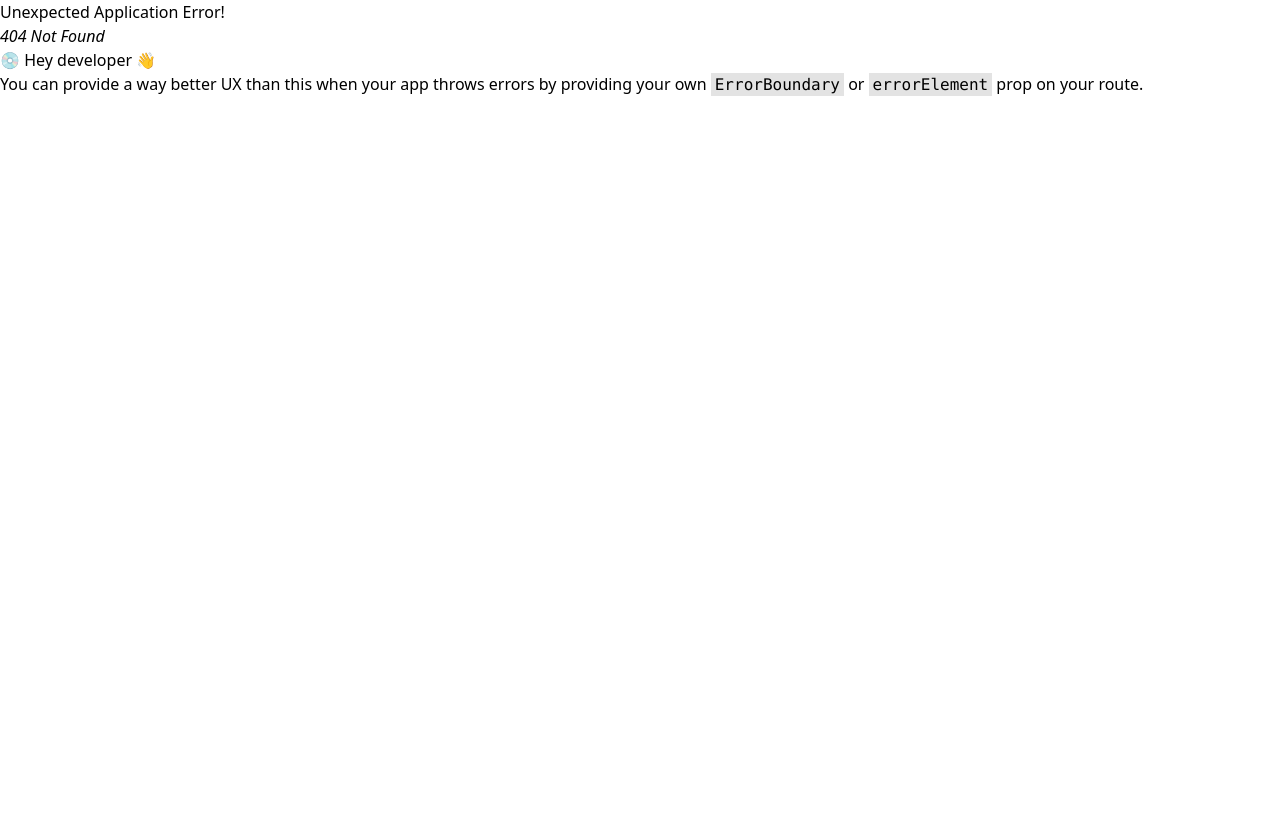
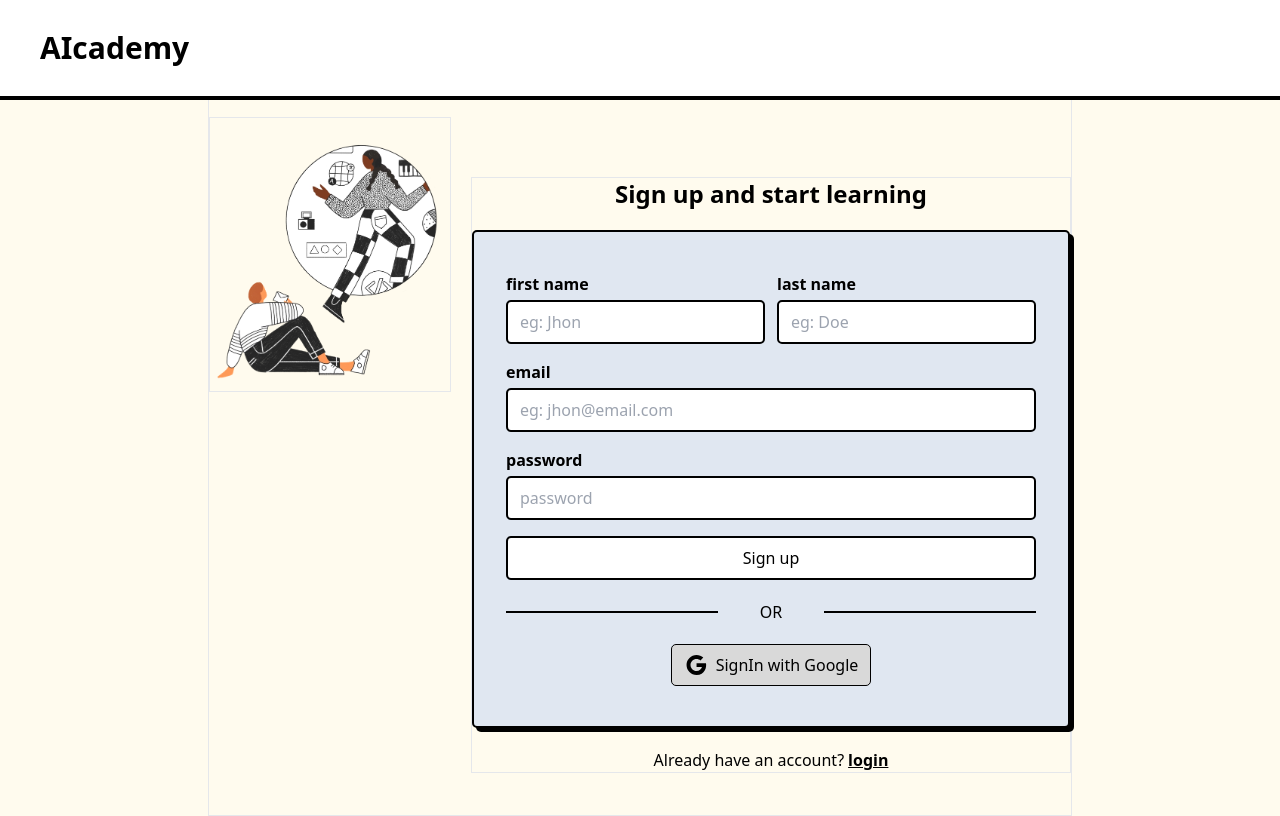
Before and after one commit to abhiram-ar/aicademy-fontend, a React (Vite) app: page /signup in a window 1280 px wide. Before the commit this address had no page. Built offline with nearby package versions, Linux system fonts and the light colour scheme.

Commit message:
leaving save:12/12/2024

```diff
--- a/src/main.tsx
+++ b/src/main.tsx
@@ -7,6 +7,7 @@ import SignInWithGoogle from "./components/auth/SignInWithGoogle";
 import { Provider } from "react-redux";
 import store from "./redux/store";
 import LoginPage from "./pages/LoginPage";
+import SignupPage from "./pages/SignupPage";
 
 const appRouter = createBrowserRouter([
     {
@@ -16,6 +17,9 @@ const appRouter = createBrowserRouter([
     {
         path: "/login",
         element: <LoginPage />,
+    },{
+        path: "/signup",
+        element: <SignupPage />,
     },
     {
         path: "/test",
--- a/src/pages/LoginPage.tsx
+++ b/src/pages/LoginPage.tsx
@@ -30,7 +30,7 @@ const LoginPage = () => {
                         </p>
                     </div>
 
-                    <div className="w-full flex justify-center items-center border mt-20 ">
+                    <div className="w-full flex justify-center items-center border mt-5 ">
                         <img src={loginArt} alt="login Art peice" />
                     </div>
                 </div>
--- /dev/null
+++ b/src/pages/SignupPage.tsx
@@ -0,0 +1,38 @@
+import Signup from "@/components/auth/Signup";
+import BodyBlock from "@/components/base/BodyBlock";
+import NavbarOnlyLogo from "@/components/extended/NavbarOnlyLogo";
+import SignupArt from "./.././assets/SignupArt.png";
+import { Link } from "react-router-dom";
+
+const SignupPage = () => {
+    return (
+        <>
+            <NavbarOnlyLogo />
+            <BodyBlock>
+                <div className="mx-2 flex flex-col-reverse min-h-fit h-[90vh] md:mx-52 lg:flex lg:flex-row justify-center items-baseline border gap-5">
+                <div className="w-full flex justify-center items-center mt-5  border ">
+                        <img src={SignupArt} alt="login Art peice" />
+                    </div>
+
+                    <div className="m-auto mt-20 w-fit border  ">
+                        <h2 className="text-2xl font-bold mb-5 text-center">
+                            Sign up and start learning
+                        </h2>
+                        <Signup />
+                        <p className="text-center mt-5 font-medium">
+                            Already have an account?
+                            <Link
+                                to="/login"
+                                className="font-bold underline ms-1"
+                            >
+                                login
+                            </Link>
+                        </p>
+                    </div>
+                </div>
+            </BodyBlock>
+        </>
+    );
+};
+
+export default SignupPage;
```
Also changed, not shown: src/assets/SignupArt.png (added), src/assets/loginArt.png.
